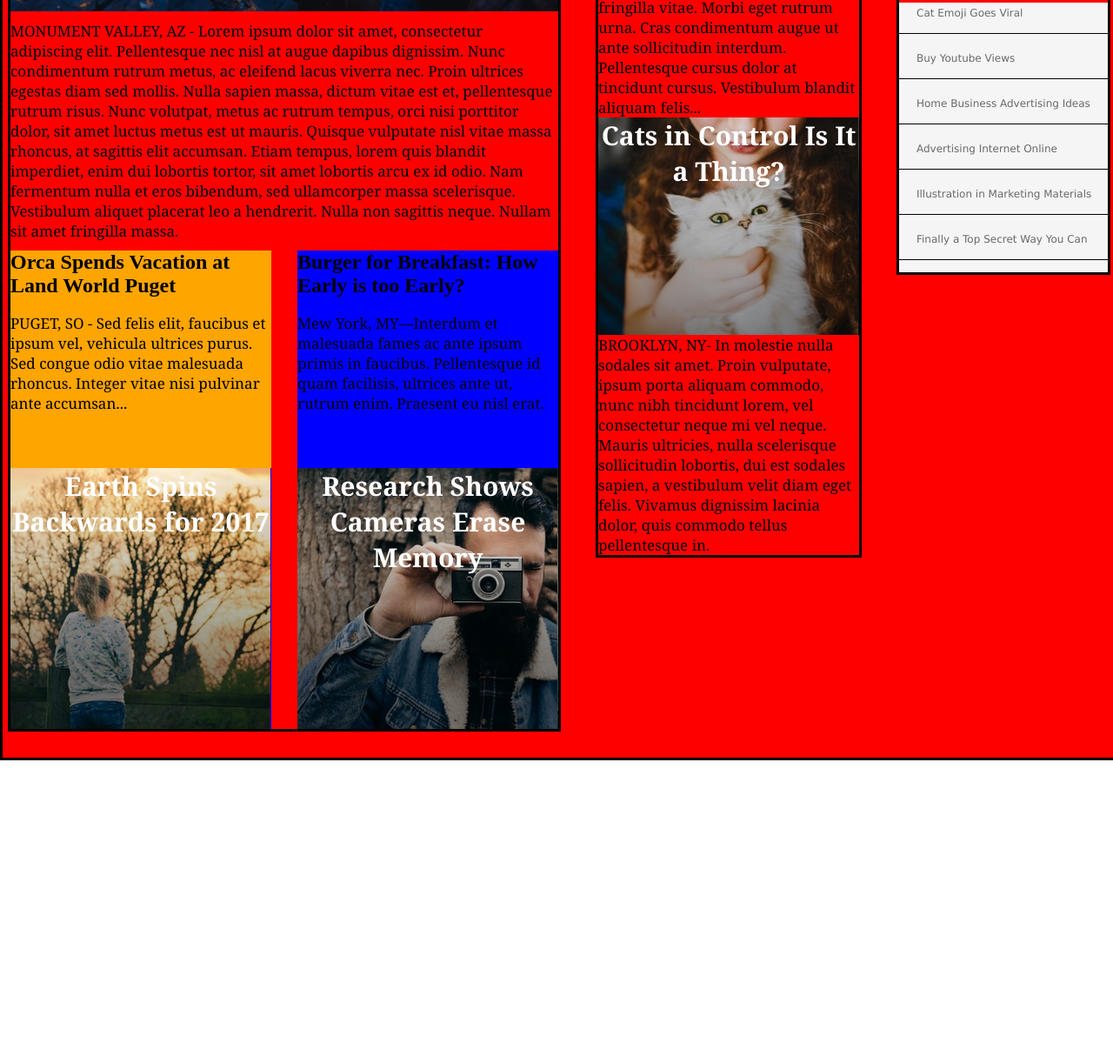
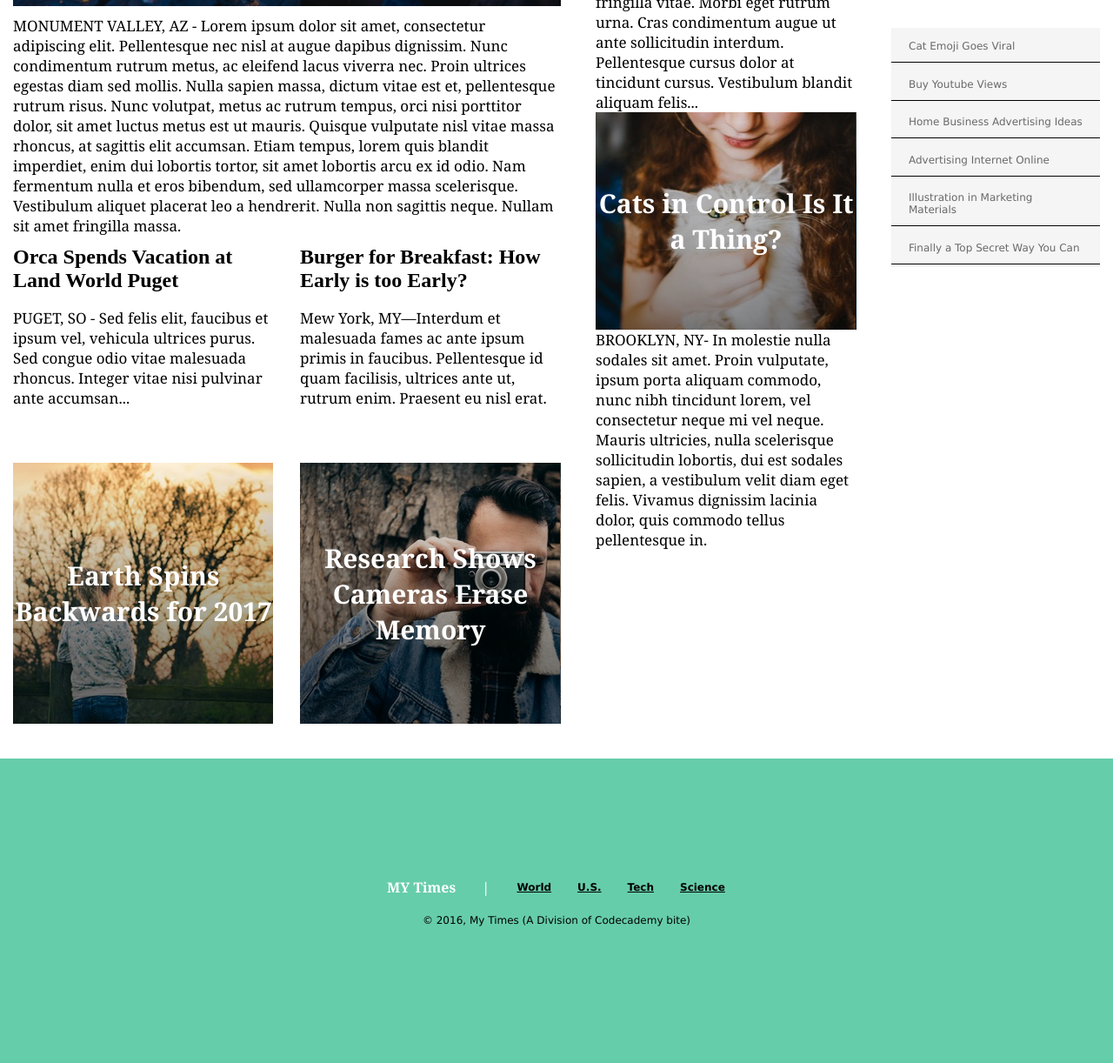
Before and after one commit to jnguyen66/mytimes, a plain HTML site: page index.html in a window 1280 px wide. Shown: the part 413-1635 px from the top of the page at 87% size. Before the commit the page ends 1287 px from the top, so only its background shows below. Drawn offline with Linux system fonts and the light colour scheme.

Commit message:
Save changes

```diff
--- a/index.html
+++ b/index.html
@@ -82,9 +82,6 @@
       </span>
     </div>
         </div>
-
-
-
     <div class='guyColumn'>
       <div>
     <h2>
@@ -104,8 +101,11 @@
     </div>
     </div>
 </div>
+  </div>
 
-  </div>
+
+
+
     <div class='secondColumn'>
       <h2>
         FBI Finds Action Star Guilty of False Advertising
@@ -140,33 +140,38 @@
         <span>
           Cat Emoji Goes Viral
         </span>
-        <hr />
         <span>
           Buy Youtube Views
         </span>
-        <hr />
         <span>
           Home Business Advertising Ideas
         </span>
-        <hr />
         <span>
           Advertising Internet Online
         </span>
-        <hr />
         <span>
           Illustration in Marketing Materials
         </span>
-        <hr />
         <span>
           Finally a Top Secret Way You Can
           </span>
-          <hr />
       </div>
-
-
-
     </div>
     </div>
-
+<div class='footerContainer'>
+  <div class='footerRow1'>
+  <span>MY Times </span>
+  <span> | </span>
+  <div class=footerNav>
+  <span><a href='#'>World</a></span>
+  <span><a href='#'>U.S.</a></span>
+  <span><a href='#'>Tech</a></span>
+  <span><a href='#'>Science</a></span>
+    </div>
+</div>
+<div class='footerRow2'>
+  <span>&copy; 2016, My Times (A Division of Codecademy bite)</span>
+</div>
+</div>
   </body>
 </html>
--- a/styles.css
+++ b/styles.css
@@ -50,7 +50,7 @@ hr {
   margin-right:5px;
   width: 58px;
 }
-.box a{
+a{
   color: black;
 }
 .navFlex{
@@ -65,15 +65,12 @@ hr {
   position:relative;
   top: 90px;
   width: 100%;
-  background-color: red;
   display:inline-flex;
-  border-style: solid;
   justify-content:center;
 }
 
 .firstColumn{
   margin: 30px 20px;
-  border-style: solid;
   display:inline-flex;
   flex-direction: column;
   width: 630px;
@@ -83,7 +80,6 @@ hr {
 }
 .secondColumn{
   margin: 30px 20px;
-  border-style: solid;
   display:flex;
   flex-direction: column;
   width: 300px;
@@ -93,7 +89,6 @@ hr {
 }
 .thirdColumn{
   margin: 30px 20px;
-  border-style: solid;
   display:flex;
   flex-direction: column;
   width: 240px;
@@ -110,7 +105,6 @@ p{
   color: black;
 }
 .motherImage{
-  background-color: blue;
   height: 300px;
   background-size: 100% auto;
   background-image: url('./resources/images/wine.png');
@@ -122,6 +116,7 @@ p{
   text-align: left;
 }
 .imageHeadlines{
+  margin:auto auto;
   font-family: Georgia;
   font-weight: bold;
   text-align: center;
@@ -129,13 +124,11 @@ p{
   color: white;
 }
 .cookieImage{
-  background-color: blue;
   height: 240px;
   background-image: url('./resources/images/cookie.png');
   background-repeat: no-repeat;
 }
 .girlImage{
-  background-color: blue;
   height: 300px;
   display: flex;
   justify-content: center;
@@ -144,14 +137,12 @@ p{
 }
 .guyImage{
   display: flex;
-  background-color: blue;
   height: 300px;
   background-image: url('./resources/images/guy.png');
   background-repeat: repeat-x;
 }
 
 .catImage{
-  background-color: blue;
   height: 300px;
   display: flex;
   justify-content: center;
@@ -159,7 +150,6 @@ p{
   background-repeat: repeat-x;
 }
 .earthColumn {
-  background-color: orange;
   display: inline-flex;
   width: 300px;
   flex-direction: column;
@@ -168,7 +158,6 @@ p{
 
 }
 .guyColumn {
-  background-color: blue;
   display: inline-flex;
   width: 300px;
   flex-direction: column;
@@ -183,10 +172,11 @@ h3{
   font-size: 16px;
   font-weight: bold;
   text-align: center;
+  margin-bottom: 41px;
 }
 .bitesList{
   align-content: flex-end;
-  height: 310px;
+  height: 275px;
   display: flex;
   flex-direction: column;
   flex-shrink: 3;
@@ -195,9 +185,50 @@ h3{
 }
 
 .bitesList span{
-  margin-top: 5px;
- margin-left: 20px;
- font-family: Verdana;
- font-size: 12px;
- color: DimGray;
+  display: block;
+  padding: 11px 20px;
+  border-bottom: 1px solid black;
+  font-family: Verdana;
+  font-size: 12px;
+  color: DimGray;
 }
+
+.footerContainer{
+  margin-top: 100px;
+  position: relative;
+  background-color: MediumAquamarine;
+  display:inline-flex;
+  justify-content: center;
+  align-items: center;
+  width: 100%;
+  height: 350px;
+  flex-direction: column;
+}
+.footerRow1{
+  width: 420px;
+  display:inline-flex;
+}
+.footerRow1 span{
+  padding: 0px 15px;
+  font-family: Georgia;
+  font-size: 16px;
+  font-weight: bold;
+  color: white;
+}
+.footerNav{
+  display: flex;
+  margin:auto;
+
+}
+.footerNav span{
+  display:inline-flex;
+  padding: 0px 15px;
+  font-family: Verdana;
+  font-size: 12px;
+}
+.footerRow2{
+  display:flex;
+  padding: 20px;
+  font-family: Verdana;
+  font-size: 12px;
+}
```
